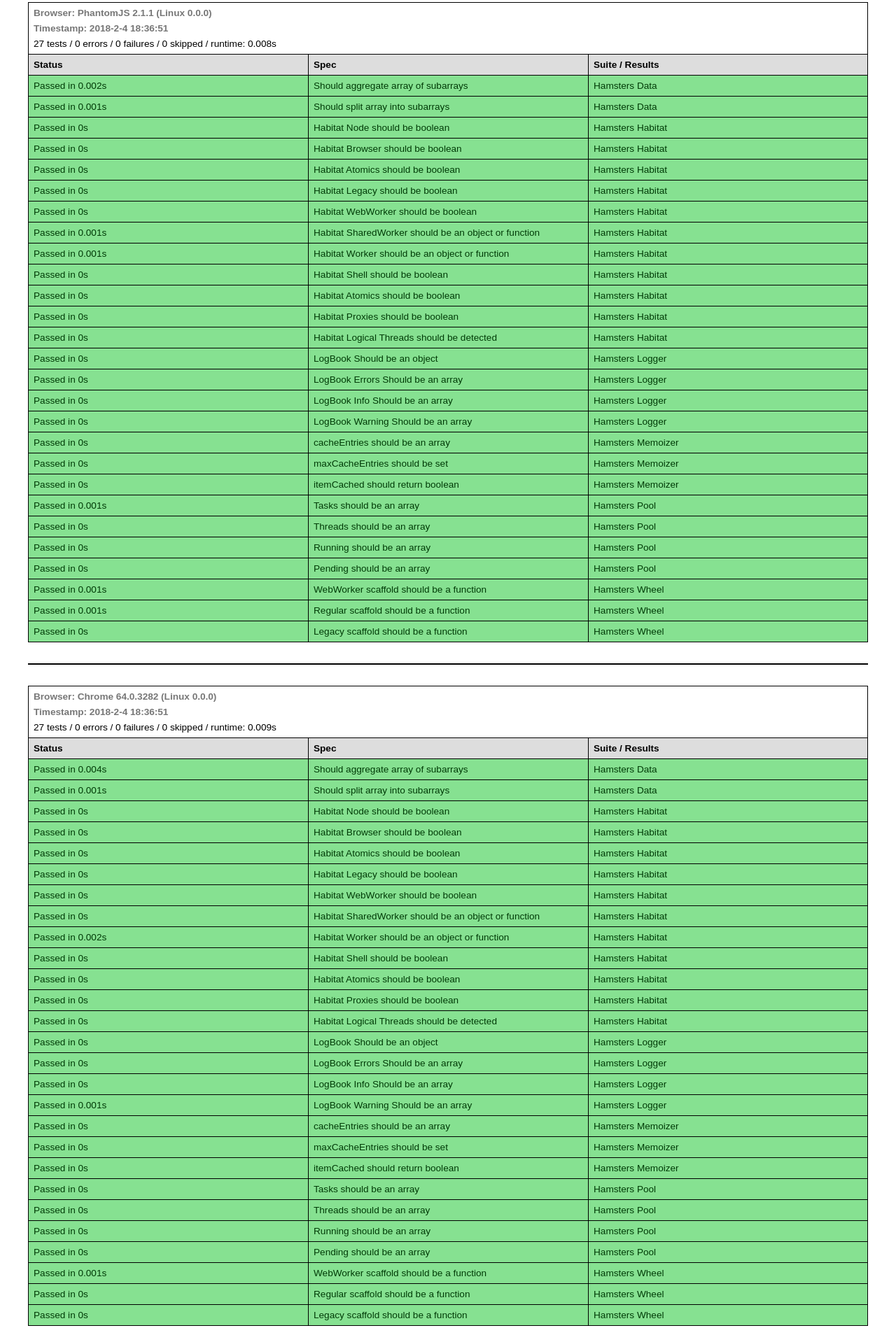
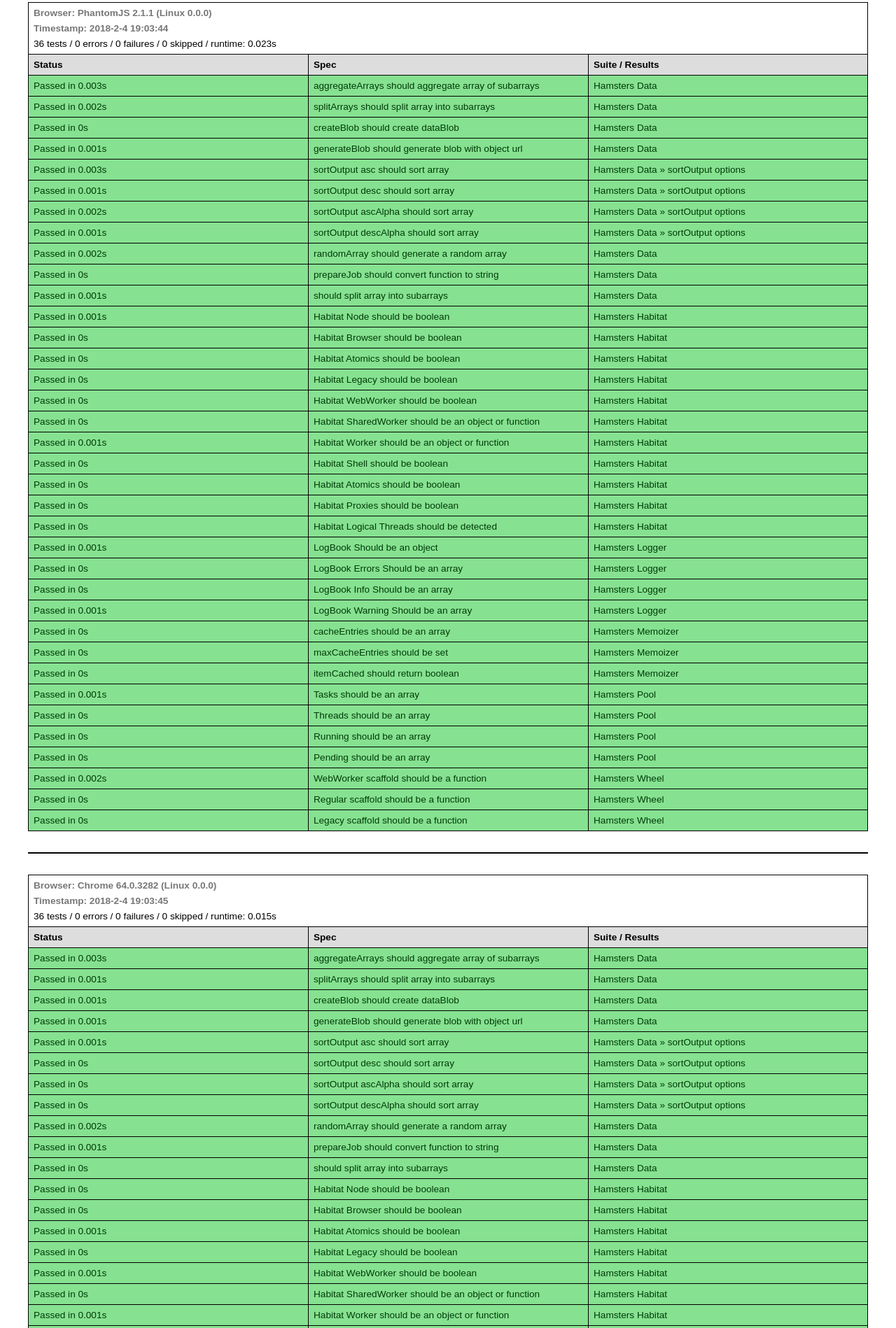
Before and after one commit to austinksmith/Hamsters.js, a website built with webpack: page report/jasmine.html in a window 1280 px wide. Shown: the part 85-1983 px from the top of the page at 70% size. Built offline with nearby package versions, Linux system fonts and the light colour scheme.

Commit message:
more test cases

```diff
--- a/report/jasmine.html
+++ b/report/jasmine.html
@@ -12,15 +12,15 @@
         <td colspan="3" title="Mozilla/5.0 (Unknown; Linux x86_64) AppleWebKit/538.1 (KHTML, like Gecko) PhantomJS/2.1.1 Safari/538.1">Browser: PhantomJS 2.1.1 (Linux 0.0.0)</td>
       </tr>
       <tr class="overview">
-        <td colspan="3">Timestamp: 2018-2-4 18:36:51</td>
+        <td colspan="3">Timestamp: 2018-2-4 19:03:44</td>
       </tr>
       <tr>
         <td colspan="3">
-          27 tests /
+          36 tests /
           0 errors /
           0 failures /
           0 skipped /
-          runtime: 0.008s
+          runtime: 0.023s
         </td>
       </tr>
       <tr class="header">
@@ -29,17 +29,62 @@
         <td>Suite / Results</td>
       </tr>
       <tr class="pass">
+        <td>Passed in 0.003s</td>
+        <td>aggregateArrays should aggregate array of subarrays</td>
+        <td>Hamsters Data</td>
+      </tr>
+      <tr class="pass">
         <td>Passed in 0.002s</td>
-        <td>Should aggregate array of subarrays</td>
+        <td>splitArrays should split array into subarrays</td>
+        <td>Hamsters Data</td>
+      </tr>
+      <tr class="pass">
+        <td>Passed in 0s</td>
+        <td>createBlob should create dataBlob</td>
         <td>Hamsters Data</td>
       </tr>
       <tr class="pass">
         <td>Passed in 0.001s</td>
-        <td>Should split array into subarrays</td>
+        <td>generateBlob should generate blob with object url</td>
+        <td>Hamsters Data</td>
+      </tr>
+      <tr class="pass">
+        <td>Passed in 0.003s</td>
+        <td>sortOutput asc should sort array</td>
+        <td>Hamsters Data &raquo; sortOutput options</td>
+      </tr>
+      <tr class="pass">
+        <td>Passed in 0.001s</td>
+        <td>sortOutput desc should sort array</td>
+        <td>Hamsters Data &raquo; sortOutput options</td>
+      </tr>
+      <tr class="pass">
+        <td>Passed in 0.002s</td>
+        <td>sortOutput ascAlpha should sort array</td>
+        <td>Hamsters Data &raquo; sortOutput options</td>
+      </tr>
+      <tr class="pass">
+        <td>Passed in 0.001s</td>
+        <td>sortOutput descAlpha should sort array</td>
+        <td>Hamsters Data &raquo; sortOutput options</td>
+      </tr>
+      <tr class="pass">
+        <td>Passed in 0.002s</td>
+        <td>randomArray should generate a random array</td>
         <td>Hamsters Data</td>
       </tr>
       <tr class="pass">
         <td>Passed in 0s</td>
+        <td>prepareJob should convert function to string</td>
+        <td>Hamsters Data</td>
+      </tr>
+      <tr class="pass">
+        <td>Passed in 0.001s</td>
+        <td>should split array into subarrays</td>
+        <td>Hamsters Data</td>
+      </tr>
+      <tr class="pass">
+        <td>Passed in 0.001s</td>
         <td>Habitat Node should be boolean</td>
         <td>Hamsters Habitat</td>
       </tr>
@@ -64,7 +109,7 @@
         <td>Hamsters Habitat</td>
       </tr>
       <tr class="pass">
-        <td>Passed in 0.001s</td>
+        <td>Passed in 0s</td>
         <td>Habitat SharedWorker should be an object or function</td>
         <td>Hamsters Habitat</td>
       </tr>
@@ -94,7 +139,7 @@
         <td>Hamsters Habitat</td>
       </tr>
       <tr class="pass">
-        <td>Passed in 0s</td>
+        <td>Passed in 0.001s</td>
         <td>LogBook Should be an object</td>
         <td>Hamsters Logger</td>
       </tr>
@@ -109,7 +154,7 @@
         <td>Hamsters Logger</td>
       </tr>
       <tr class="pass">
-        <td>Passed in 0s</td>
+        <td>Passed in 0.001s</td>
         <td>LogBook Warning Should be an array</td>
         <td>Hamsters Logger</td>
       </tr>
@@ -149,12 +194,12 @@
         <td>Hamsters Pool</td>
       </tr>
       <tr class="pass">
-        <td>Passed in 0.001s</td>
+        <td>Passed in 0.002s</td>
         <td>WebWorker scaffold should be a function</td>
         <td>Hamsters Wheel</td>
       </tr>
       <tr class="pass">
-        <td>Passed in 0.001s</td>
+        <td>Passed in 0s</td>
         <td>Regular scaffold should be a function</td>
         <td>Hamsters Wheel</td>
       </tr>
@@ -170,15 +215,15 @@
         <td colspan="3" title="Mozilla/5.0 (X11; Linux x86_64) AppleWebKit/537.36 (KHTML, like Gecko) Chrome/64.0.3282.140 Safari/537.36">Browser: Chrome 64.0.3282 (Linux 0.0.0)</td>
       </tr>
       <tr class="overview">
-        <td colspan="3">Timestamp: 2018-2-4 18:36:51</td>
+        <td colspan="3">Timestamp: 2018-2-4 19:03:45</td>
       </tr>
       <tr>
         <td colspan="3">
-          27 tests /
+          36 tests /
           0 errors /
           0 failures /
           0 skipped /
-          runtime: 0.009s
+          runtime: 0.015s
         </td>
       </tr>
       <tr class="header">
@@ -187,13 +232,58 @@
         <td>Suite / Results</td>
       </tr>
       <tr class="pass">
-        <td>Passed in 0.004s</td>
-        <td>Should aggregate array of subarrays</td>
+        <td>Passed in 0.003s</td>
+        <td>aggregateArrays should aggregate array of subarrays</td>
         <td>Hamsters Data</td>
       </tr>
       <tr class="pass">
         <td>Passed in 0.001s</td>
-        <td>Should split array into subarrays</td>
+        <td>splitArrays should split array into subarrays</td>
+        <td>Hamsters Data</td>
+      </tr>
+      <tr class="pass">
+        <td>Passed in 0.001s</td>
+        <td>createBlob should create dataBlob</td>
+        <td>Hamsters Data</td>
+      </tr>
+      <tr class="pass">
+        <td>Passed in 0.001s</td>
+        <td>generateBlob should generate blob with object url</td>
+        <td>Hamsters Data</td>
+      </tr>
+      <tr class="pass">
+        <td>Passed in 0.001s</td>
+        <td>sortOutput asc should sort array</td>
+        <td>Hamsters Data &raquo; sortOutput options</td>
+      </tr>
+      <tr class="pass">
+        <td>Passed in 0s</td>
+        <td>sortOutput desc should sort array</td>
+        <td>Hamsters Data &raquo; sortOutput options</td>
+      </tr>
+      <tr class="pass">
+        <td>Passed in 0s</td>
+        <td>sortOutput ascAlpha should sort array</td>
+        <td>Hamsters Data &raquo; sortOutput options</td>
+      </tr>
+      <tr class="pass">
+        <td>Passed in 0s</td>
+        <td>sortOutput descAlpha should sort array</td>
+        <td>Hamsters Data &raquo; sortOutput options</td>
+      </tr>
+      <tr class="pass">
+        <td>Passed in 0.002s</td>
+        <td>randomArray should generate a random array</td>
+        <td>Hamsters Data</td>
+      </tr>
+      <tr class="pass">
+        <td>Passed in 0.001s</td>
+        <td>prepareJob should convert function to string</td>
+        <td>Hamsters Data</td>
+      </tr>
+      <tr class="pass">
+        <td>Passed in 0s</td>
+        <td>should split array into subarrays</td>
         <td>Hamsters Data</td>
       </tr>
       <tr class="pass">
@@ -207,7 +297,7 @@
         <td>Hamsters Habitat</td>
       </tr>
       <tr class="pass">
-        <td>Passed in 0s</td>
+        <td>Passed in 0.001s</td>
         <td>Habitat Atomics should be boolean</td>
         <td>Hamsters Habitat</td>
       </tr>
@@ -217,7 +307,7 @@
         <td>Hamsters Habitat</td>
       </tr>
       <tr class="pass">
-        <td>Passed in 0s</td>
+        <td>Passed in 0.001s</td>
         <td>Habitat WebWorker should be boolean</td>
         <td>Hamsters Habitat</td>
       </tr>
@@ -227,7 +317,7 @@
         <td>Hamsters Habitat</td>
       </tr>
       <tr class="pass">
-        <td>Passed in 0.002s</td>
+        <td>Passed in 0.001s</td>
         <td>Habitat Worker should be an object or function</td>
         <td>Hamsters Habitat</td>
       </tr>
@@ -252,7 +342,7 @@
         <td>Hamsters Habitat</td>
       </tr>
       <tr class="pass">
-        <td>Passed in 0s</td>
+        <td>Passed in 0.001s</td>
         <td>LogBook Should be an object</td>
         <td>Hamsters Logger</td>
       </tr>
@@ -267,7 +357,7 @@
         <td>Hamsters Logger</td>
       </tr>
       <tr class="pass">
-        <td>Passed in 0.001s</td>
+        <td>Passed in 0s</td>
         <td>LogBook Warning Should be an array</td>
         <td>Hamsters Logger</td>
       </tr>
@@ -328,15 +418,15 @@
         <td colspan="3" title="Mozilla/5.0 (X11; Ubuntu; Linux x86_64; rv:58.0) Gecko/20100101 Firefox/58.0">Browser: Firefox 58.0.0 (Ubuntu 0.0.0)</td>
       </tr>
       <tr class="overview">
-        <td colspan="3">Timestamp: 2018-2-4 18:36:52</td>
+        <td colspan="3">Timestamp: 2018-2-4 19:03:46</td>
       </tr>
       <tr>
         <td colspan="3">
-          27 tests /
+          36 tests /
           0 errors /
           0 failures /
           0 skipped /
-          runtime: 0.199s
+          runtime: 0.189s
         </td>
       </tr>
       <tr class="header">
@@ -346,41 +436,86 @@
       </tr>
       <tr class="pass">
         <td>Passed in 0.007s</td>
-        <td>Should aggregate array of subarrays</td>
+        <td>aggregateArrays should aggregate array of subarrays</td>
         <td>Hamsters Data</td>
       </tr>
       <tr class="pass">
-        <td>Passed in 0.016s</td>
-        <td>Should split array into subarrays</td>
+        <td>Passed in 0.103s</td>
+        <td>splitArrays should split array into subarrays</td>
+        <td>Hamsters Data</td>
+      </tr>
+      <tr class="pass">
+        <td>Passed in 0.055s</td>
+        <td>createBlob should create dataBlob</td>
+        <td>Hamsters Data</td>
+      </tr>
+      <tr class="pass">
+        <td>Passed in 0.001s</td>
+        <td>generateBlob should generate blob with object url</td>
+        <td>Hamsters Data</td>
+      </tr>
+      <tr class="pass">
+        <td>Passed in 0.003s</td>
+        <td>sortOutput asc should sort array</td>
+        <td>Hamsters Data &raquo; sortOutput options</td>
+      </tr>
+      <tr class="pass">
+        <td>Passed in 0.002s</td>
+        <td>sortOutput desc should sort array</td>
+        <td>Hamsters Data &raquo; sortOutput options</td>
+      </tr>
+      <tr class="pass">
+        <td>Passed in 0.001s</td>
+        <td>sortOutput ascAlpha should sort array</td>
+        <td>Hamsters Data &raquo; sortOutput options</td>
+      </tr>
+      <tr class="pass">
+        <td>Passed in 0.001s</td>
+        <td>sortOutput descAlpha should sort array</td>
+        <td>Hamsters Data &raquo; sortOutput options</td>
+      </tr>
+      <tr class="pass">
+        <td>Passed in 0s</td>
+        <td>randomArray should generate a random array</td>
         <td>Hamsters Data</td>
       </tr>
       <tr class="pass">
         <td>Passed in 0.002s</td>
+        <td>prepareJob should convert function to string</td>
+        <td>Hamsters Data</td>
+      </tr>
+      <tr class="pass">
+        <td>Passed in 0.001s</td>
+        <td>should split array into subarrays</td>
+        <td>Hamsters Data</td>
+      </tr>
+      <tr class="pass">
+        <td>Passed in 0.001s</td>
         <td>Habitat Node should be boolean</td>
         <td>Hamsters Habitat</td>
       </tr>
       <tr class="pass">
-        <td>Passed in 0.009s</td>
+        <td>Passed in 0.001s</td>
         <td>Habitat Browser should be boolean</td>
         <td>Hamsters Habitat</td>
       </tr>
       <tr class="pass">
-        <td>Passed in 0.007s</td>
+        <td>Passed in 0s</td>
         <td>Habitat Atomics should be boolean</td>
         <td>Hamsters Habitat</td>
       </tr>
       <tr class="pass">
-        <td>Passed in 0.098s</td>
+        <td>Passed in 0.001s</td>
         <td>Habitat Legacy should be boolean</td>
         <td>Hamsters Habitat</td>
       </tr>
       <tr class="pass">
-        <td>Passed in 0.053s</td>
+        <td>Passed in 0s</td>
         <td>Habitat WebWorker should be boolean</td>
         <td>Hamsters Habitat</td>
       </tr>
       <tr class="pass">
-        <td>Passed in 0.001s</td>
+        <td>Passed in 0.002s</td>
         <td>Habitat SharedWorker should be an object or function</td>
         <td>Hamsters Habitat</td>
       </tr>
@@ -395,12 +530,12 @@
         <td>Hamsters Habitat</td>
       </tr>
       <tr class="pass">
-        <td>Passed in 0.001s</td>
+        <td>Passed in 0s</td>
         <td>Habitat Atomics should be boolean</td>
         <td>Hamsters Habitat</td>
       </tr>
       <tr class="pass">
-        <td>Passed in 0s</td>
+        <td>Passed in 0.001s</td>
         <td>Habitat Proxies should be boolean</td>
         <td>Hamsters Habitat</td>
       </tr>
@@ -410,17 +545,17 @@
         <td>Hamsters Habitat</td>
       </tr>
       <tr class="pass">
-        <td>Passed in 0.001s</td>
+        <td>Passed in 0s</td>
         <td>LogBook Should be an object</td>
         <td>Hamsters Logger</td>
       </tr>
       <tr class="pass">
-        <td>Passed in 0s</td>
+        <td>Passed in 0.001s</td>
         <td>LogBook Errors Should be an array</td>
         <td>Hamsters Logger</td>
       </tr>
       <tr class="pass">
-        <td>Passed in 0.001s</td>
+        <td>Passed in 0s</td>
         <td>LogBook Info Should be an array</td>
         <td>Hamsters Logger</td>
       </tr>
@@ -435,27 +570,27 @@
         <td>Hamsters Memoizer</td>
       </tr>
       <tr class="pass">
-        <td>Passed in 0s</td>
+        <td>Passed in 0.001s</td>
         <td>maxCacheEntries should be set</td>
         <td>Hamsters Memoizer</td>
       </tr>
       <tr class="pass">
-        <td>Passed in 0s</td>
+        <td>Passed in 0.001s</td>
         <td>itemCached should return boolean</td>
         <td>Hamsters Memoizer</td>
       </tr>
       <tr class="pass">
-        <td>Passed in 0s</td>
+        <td>Passed in 0.001s</td>
         <td>Tasks should be an array</td>
         <td>Hamsters Pool</td>
       </tr>
       <tr class="pass">
-        <td>Passed in 0.001s</td>
+        <td>Passed in 0s</td>
         <td>Threads should be an array</td>
         <td>Hamsters Pool</td>
       </tr>
       <tr class="pass">
-        <td>Passed in 0s</td>
+        <td>Passed in 0.001s</td>
         <td>Running should be an array</td>
         <td>Hamsters Pool</td>
       </tr>
```
Also changed, not shown: spec/data.js (+48 -2 lines), spec/habitat.js (+1 -0 lines), spec/logger.js (+4 -4 lines), spec/memoizer.js (+1 -0 lines), spec/wheel.js (+1 -0 lines).
